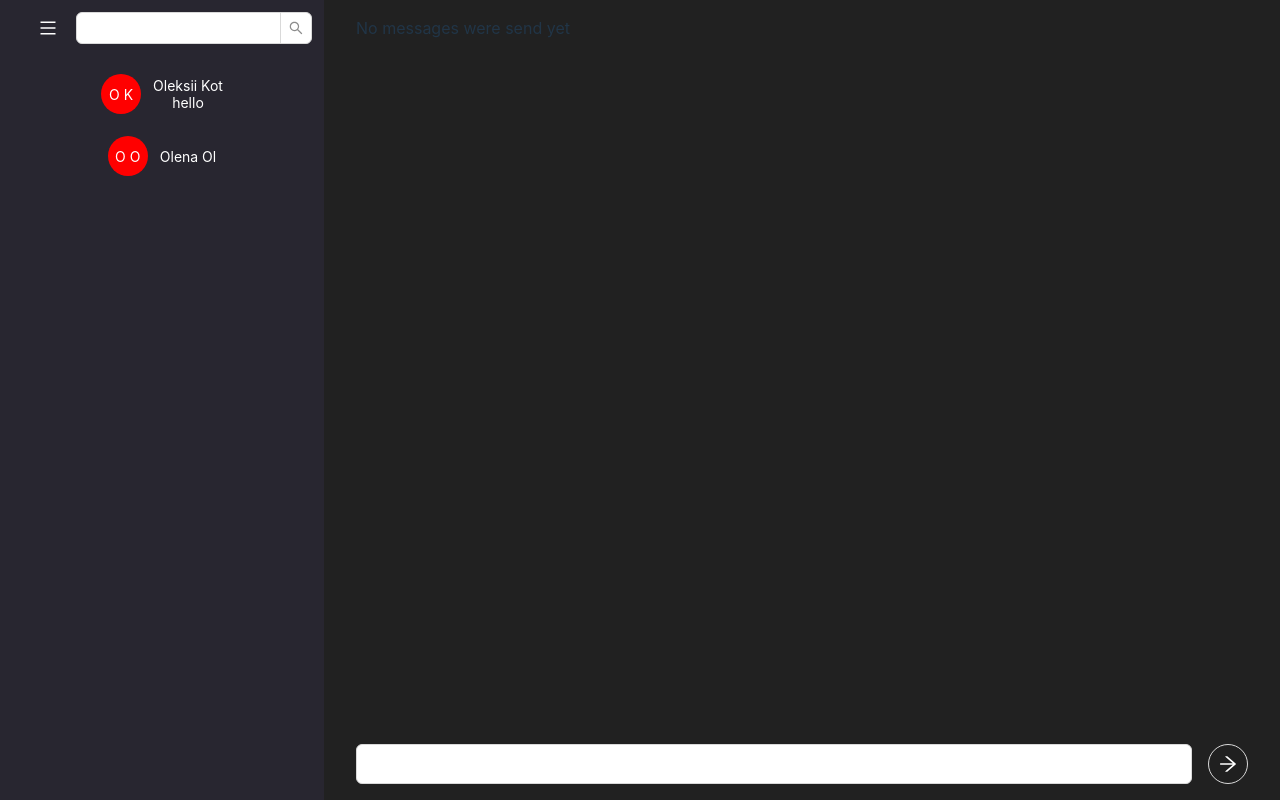
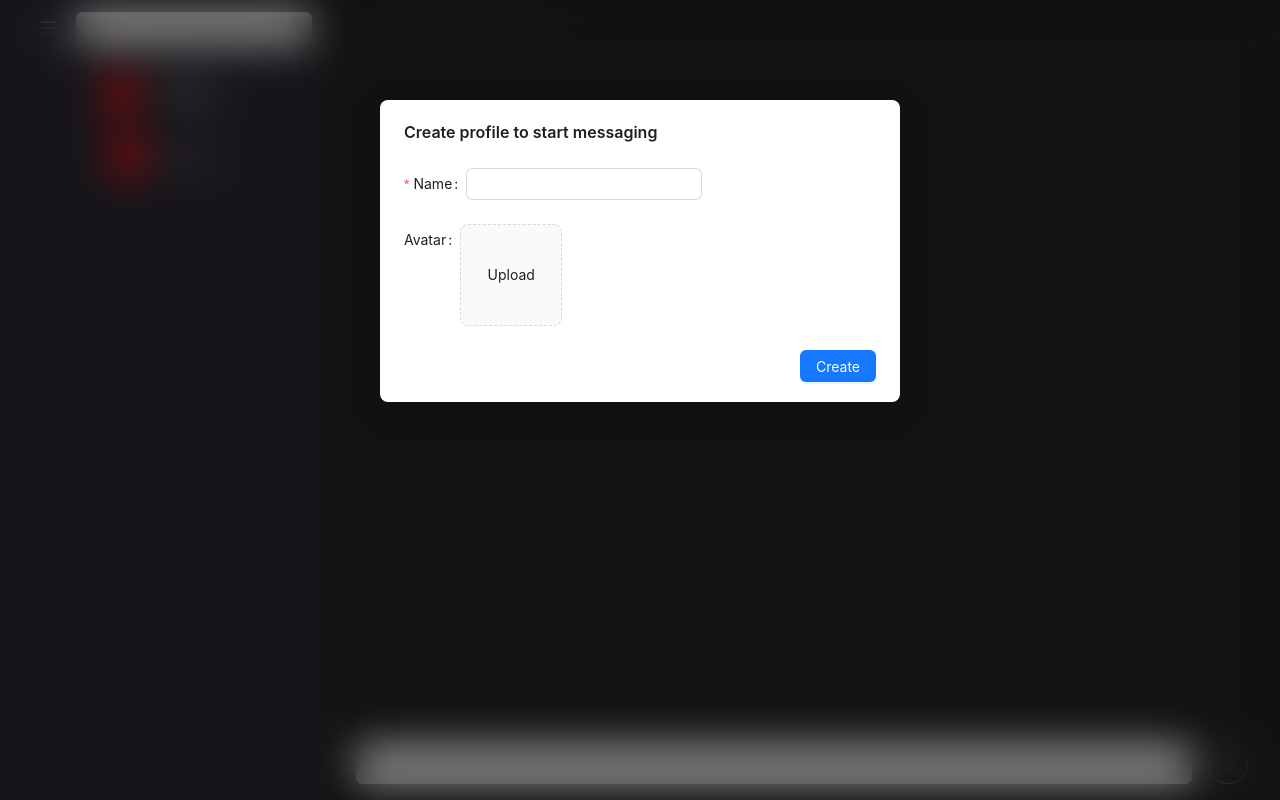
Before and after one commit to oleksii-kotvytskyi/sw-messenger, a React (Vite) app: page / in a window 1280 px wide. Built offline with nearby package versions, Linux system fonts and the light colour scheme.

Commit message:
feat: sign-in modal

```diff
--- a/package.json
+++ b/package.json
@@ -14,7 +14,8 @@
     "antd": "^5.12.8",
     "react": "^18.2.0",
     "react-dom": "^18.2.0",
-    "react-router-dom": "^6.21.2"
+    "react-router-dom": "^6.21.2",
+    "xregexp": "^5.1.1"
   },
   "devDependencies": {
     "@types/react": "^18.2.43",
--- a/src/components/layout.tsx
+++ b/src/components/layout.tsx
@@ -1,5 +1,6 @@
 import { UserList } from "@/components/user-list";
 import { Messages } from "@/components/messages";
+import { SignIn } from "@/components/modals/sign-in";
 import s from "./style.module.scss";
 
 export const Layout = () => {
@@ -7,6 +8,7 @@ export const Layout = () => {
     <div className={s.layout}>
       <UserList />
       <Messages />
+      <SignIn />
     </div>
   );
 };
--- /dev/null
+++ b/src/components/modals/sign-in.tsx
@@ -0,0 +1,85 @@
+import { Button, Form, Input, Modal } from "antd";
+import { useState } from "react";
+import { UploadAvatar } from "@/components/upload-avatar";
+import type { RcFile } from "antd/es/upload/interface";
+import s from "./style.module.scss";
+import XRegExp from "xregexp";
+
+export const SignIn = () => {
+  const [isOpen, setIsOpen] = useState(true);
+
+  const onFinish = (values: {
+    name: string;
+    file: RcFile & { url: string };
+  }) => {
+    console.log("SUCCESS", values);
+  };
+
+  const onFinishFailed = (errorInfo: any) => {
+    console.log("Failed:", errorInfo);
+  };
+
+  return (
+    <Modal
+      title="Create profile to start messaging"
+      open={isOpen}
+      onOk={() => setIsOpen(!isOpen)}
+      closeIcon={false}
+      footer={null}
+      wrapClassName={s.wrapper}
+      classNames={{
+        body: s.modalBody,
+      }}
+    >
+      <Form
+        wrapperCol={{ span: 12 }}
+        className={s.modalBodyForm}
+        onFinish={onFinish}
+        onFinishFailed={onFinishFailed}
+      >
+        <Form.Item
+          label="Name"
+          name="name"
+          rules={[
+            {
+              required: true,
+              validator(_rule, value: string) {
+                const regExp = new XRegExp("^[\\p{L}0-9_]+$") as RegExp;
+                // check characters in all languages,
+                // more info https://stackoverflow.com/questions/150033/regular-expression-to-match-non-ascii-characters/873600#873600 and https://xregexp.com/api/
+
+                if (!value)
+                  return Promise.reject(new Error("Name is required"));
+
+                if (!regExp.test(value)) {
+                  return Promise.reject(
+                    new Error(
+                      "Should be only numbers, characters and underline symbol"
+                    )
+                  );
+                }
+
+                if (value.length < 8 || value.length > 12)
+                  return Promise.reject(
+                    new Error(
+                      "Name must be at least 8 and less then 12 characters"
+                    )
+                  );
+              },
+            },
+          ]}
+        >
+          <Input />
+        </Form.Item>
+        <Form.Item label="Avatar">
+          <UploadAvatar />
+        </Form.Item>
+        <div style={{ textAlign: "right" }}>
+          <Button key="submit" type="primary" htmlType="submit">
+            Create
+          </Button>
+        </div>
+      </Form>
+    </Modal>
+  );
+};
--- /dev/null
+++ b/src/components/modals/style.module.scss
@@ -0,0 +1,11 @@
+.wrapper {
+  backdrop-filter: blur(20px);
+}
+
+.modal {
+  &Body {
+    &Form {
+      margin-top: 24px;
+    }
+  }
+}
--- /dev/null
+++ b/src/components/upload-avatar/helpers.ts
@@ -0,0 +1,38 @@
+import type { RcFile } from "antd/es/upload/interface";
+
+export const getUrlFromFile = (file: RcFile & { url?: string }) => {
+  return new Promise((resolve: (v: string) => void, reject) => {
+    const reader = new FileReader();
+    reader.readAsArrayBuffer(file);
+
+    reader.onloadend = function () {
+      const arrayBufferView = new Uint8Array(reader.result as ArrayBuffer);
+      const blob = new Blob([arrayBufferView], { type: file.type });
+      const fileURL = URL.createObjectURL(blob);
+
+      resolve(fileURL);
+    };
+
+    reader.onerror = (error) => reject(error);
+  });
+};
+
+export const imageValidation = (url: string) => {
+  return new Promise((resolve: (v: boolean) => void, reject) => {
+    const img = new Image();
+    img.src = url;
+
+    img.onload = function () {
+      const width = img.naturalWidth;
+      const height = img.naturalHeight;
+
+      if (width > 400 && height > 400) {
+        resolve(true);
+      } else {
+        resolve(false);
+      }
+    };
+
+    img.onerror = (error) => reject(error);
+  });
+};
--- /dev/null
+++ b/src/components/upload-avatar/index.tsx
@@ -0,0 +1,64 @@
+import { Modal, Upload, message } from "antd";
+import { useState } from "react";
+import type { RcFile, UploadFile } from "antd/es/upload/interface";
+// import s from "./style.module.scss";
+import { getUrlFromFile, imageValidation } from "./helpers";
+
+export const UploadAvatar = () => {
+  const [fileList, setFileList] = useState<UploadFile[]>([]);
+  const [isPreviewOpen, setIsPreviewOpen] = useState(false);
+
+  const onRemove = () => {
+    setFileList([]);
+  };
+
+  const beforeUpload = async (file: RcFile & { url?: string }) => {
+    const fileUrl = await getUrlFromFile(file);
+    const isImageValid = await imageValidation(fileUrl);
+
+    if (!isImageValid) {
+      message.error("Please provide IMG bigger 400px/400px");
+      return Upload.LIST_IGNORE;
+    }
+
+    file.url = fileUrl;
+    setFileList([file]);
+
+    return true;
+  };
+
+  const handleCancel = () => setIsPreviewOpen(false);
+
+  return (
+    <>
+      <Upload
+        listType="picture-card"
+        name="file"
+        onRemove={onRemove}
+        beforeUpload={beforeUpload}
+        customRequest={({ onSuccess }) => {
+          //  we don't have real API, therefore, the workaround will be to fire a "dummy" fn
+          if (onSuccess) onSuccess("ok");
+        }}
+        accept="image/png, image/jpeg, image/svg+xml"
+        multiple={false}
+        maxCount={1}
+        onPreview={() => {
+          setIsPreviewOpen(true);
+        }}
+      >
+        Upload
+      </Upload>
+      {fileList.length > 0 && (
+        <Modal
+          open={isPreviewOpen}
+          title={fileList[0].name}
+          footer={null}
+          onCancel={handleCancel}
+        >
+          <img alt="example" style={{ width: "100%" }} src={fileList[0].url} />
+        </Modal>
+      )}
+    </>
+  );
+};
```
Also changed, not shown: 1 other file (tests, documents, lock files or other folders).
